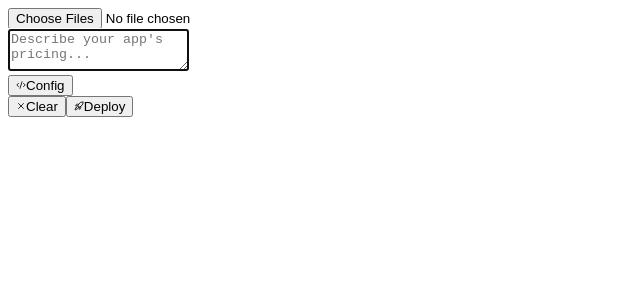
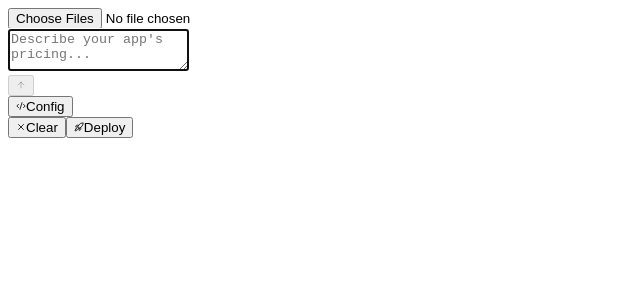
Before and after one commit to useautumn/autumn-chat, a Next.js app: page /ChatPage in a window 1280 px wide. Shown: the top 300 px of the page, without its empty margins (0-640 px from the left). Built offline with nearby package versions, Linux system fonts and the light colour scheme; a small style sheet from the web is missing.

Commit message:
Refactor multimodal input component to improve layout and functionality. Added a send button within the input area and adjusted styles for better user experience.

```diff
--- a/src/components/multimodal-input.tsx
+++ b/src/components/multimodal-input.tsx
@@ -278,6 +278,7 @@ function PureMultimodalInput({
       <div className={cn("flex items-center", messagePresent ? "mt-4" : "")}>
         <div className="group relative mx-auto w-full overflow-hidden rounded-xs bg-gray-300 p-[1px] transition-all duration-300 ease-in-out bg-gradient-to-b from-primary/70 to-primary shadow-md">
           <div className="animate-spin-slow absolute -top-90 -bottom-90 left-10 right-10 bg-gradient-to-r from-transparent via-white/90 to-transparent visible"></div>
+          <div className="relative">
             <Textarea
               // data-testid="multimodal-input"
               ref={textareaRef}
@@ -285,7 +286,7 @@ function PureMultimodalInput({
               value={input}
               onChange={handleInput}
               className={cx(
-              "rounded-xs h-12 min-h-12 max-h-12 resize-none relative shadow-none outline-none focus:ring-0 focus:outline-none w-full overflow-scroll scrollbar-hide bg-white [&::placeholder]:text-zinc-400  ",
+                "rounded-xs h-12 min-h-12 max-h-12 resize-none relative shadow-none outline-none focus:ring-0 focus:outline-none w-full overflow-scroll scrollbar-hide bg-white [&::placeholder]:text-zinc-400 pr-12",
                 messagePresent
                   ? " transition-all ease-in-out [&::placeholder]:text-transparent"
                   : "transition-all ease-in-out border-none",
@@ -302,13 +303,28 @@ function PureMultimodalInput({
                   event.preventDefault();
 
                   if (status !== "ready") {
-                  toast.error("Please wait for Autumn to finish its response");
+                    toast.error(
+                      "Please wait for Autumn to finish its response"
+                    );
                   } else {
                     submitForm();
                   }
                 }
               }}
             />
+            {/* Send Button */}
+            <div className="absolute right-2 top-1/2 -translate-y-1/2">
+              {status === "submitted" ? (
+                <StopButton stop={stop} setMessages={setMessages} />
+              ) : (
+                <SendButton
+                  input={input}
+                  submitForm={submitForm}
+                  uploadQueue={uploadQueue}
+                />
+              )}
+            </div>
+          </div>
         </div>
       </div>
       {/* </AnimatedGradientBorderTW> */}
@@ -466,8 +482,7 @@ function PureStopButton({
   return (
     <Button
       data-testid="stop-button"
-      className="rounded-sm w-8 h-8"
-      variant="gradientPrimary"
+      className="rounded-xs w-8 h-8"
       onClick={(event) => {
         event.preventDefault();
         stop();
@@ -493,8 +508,7 @@ function PureSendButton({
   return (
     <Button
       data-testid="send-button"
-      className="rounded-sm w-8 h-8"
-      variant="gradientPrimary"
+      className="rounded-xs w-8 h-8"
       onClick={(event) => {
         event.preventDefault();
         submitForm();
```
Lines whose indentation alone changed are shown as unchanged.
